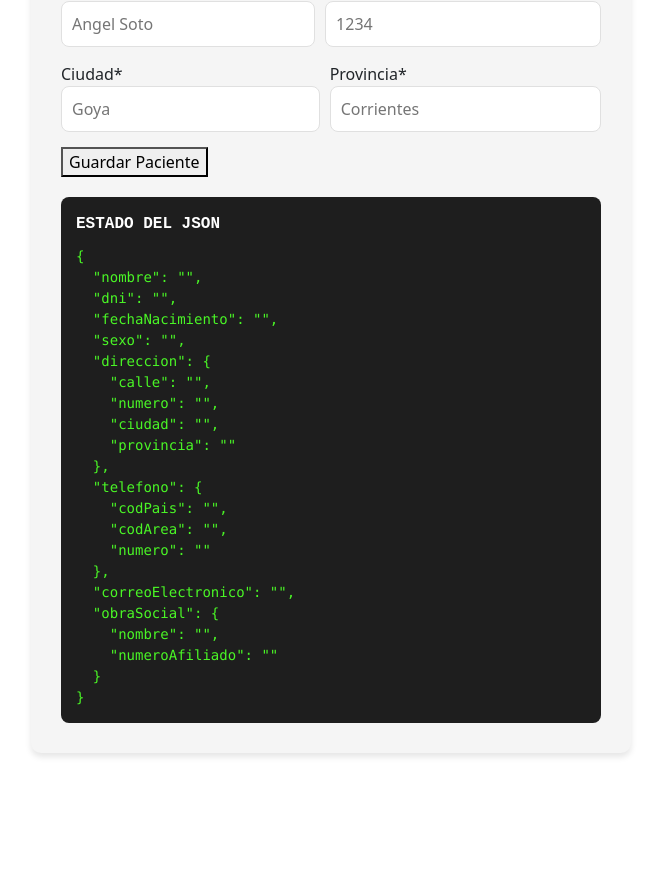
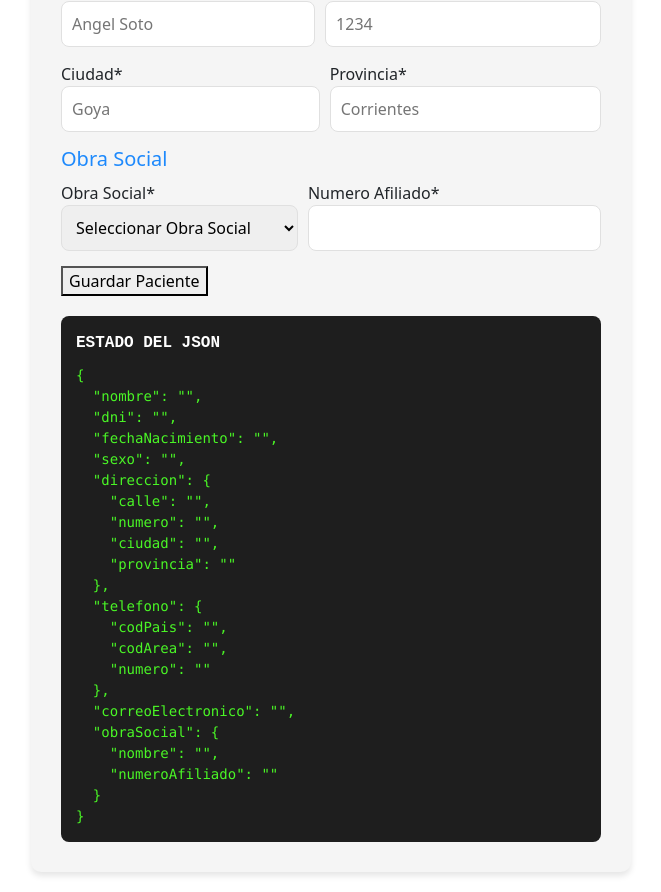
Before and after one commit to Alcidesssz/Bootcamp-Front-Web, a React (Vite) app: page / in a window 1280 px wide. Shown: the part 1698-2590 px from the top of the page, without its empty margins (309-970 px from the left). Before the commit the page ends 2471 px from the top, so only its background shows below. Built offline with nearby package versions, Linux system fonts and the light colour scheme.

Commit message:
added datos Obra Social

```diff
--- a/src/components/pacientes/FormularioPaciente.jsx
+++ b/src/components/pacientes/FormularioPaciente.jsx
@@ -207,7 +207,38 @@ const FormularioPaciente = () => {
                 />
             </div>
         </div>
-                    </div>
+        <h4 className={styles.subtitulo}>Obra Social</h4>
+        <div className={styles.formGroup}>
+            <div>
+                <label>Obra Social*</label>
+                <select
+                    className={styles.campoInput}
+                    name="obraSocial.nombre"
+                    value={paciente.obraSocial.nombre}
+                    onChange={handleChange}
+                    >
+                        <option value="">Seleccionar Obra Social</option>
+                        <option value="OSDE">OSDE</option>
+                        <option value="SWISS MEDICAL">SWISS MEDICAL</option>
+                        <option value="GALENO">GALENO</option>
+                        <option value="MEDIFE">MEDIFE</option>
+                        <option value="OSFA">OSFA</option>
+                        <option value="OTRO">OTRO</option>
+                        <option value="NINGUNA">NINGUNA</option>
+                </select>
+                </div>
+                <div>
+                <label>Numero Afiliado*</label>
+                <input
+                    type="text"
+                    name="obraSocial.numeroAfiliado"
+                    value={paciente.obraSocial.numeroAfiliado}
+                    className={styles.campoInput}
+                    onChange={handleChange}
+                />
+                </div>
+            </div>
+            </div>
 
                 <button type="submit" className={styles.btnGuardar}>
           Guardar Paciente
```
